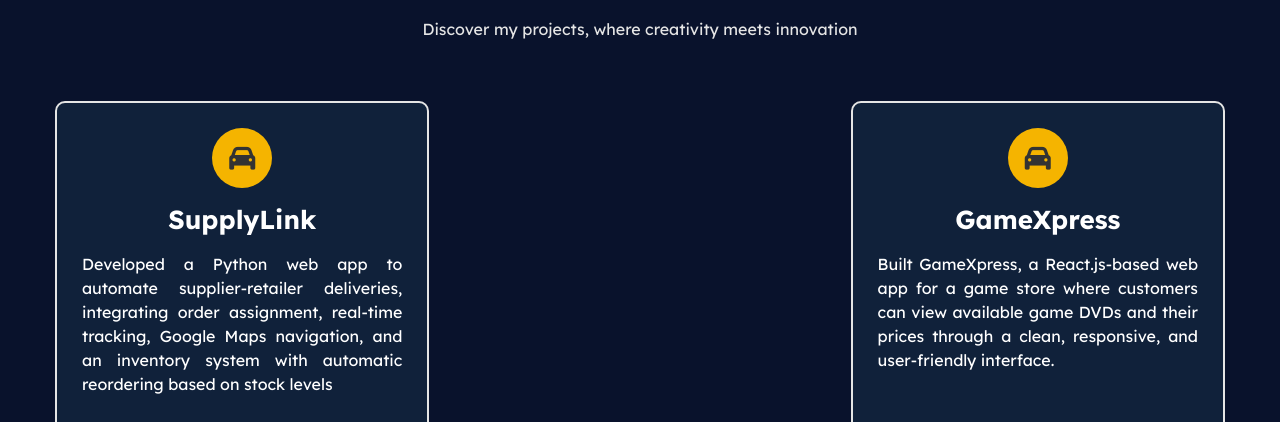
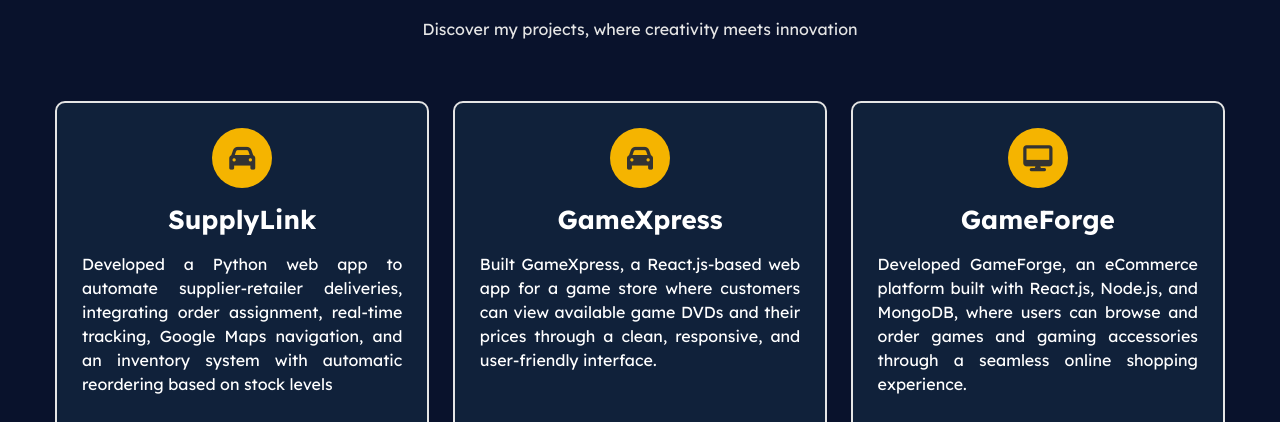
Before and after one commit to zohaibJR/Portfolio, a plain HTML site: page index.html in a window 1280 px wide. Shown: the part 2671-3093 px from the top of the page. Drawn offline with nearby package versions, Linux system fonts and the light colour scheme.

Commit message:
Unhiidden 3rd Project

```diff
--- a/index.html
+++ b/index.html
@@ -273,7 +273,7 @@
                 </div>
 
                 <!-- 3rd Project -->
-                <!-- <div class="project">
+                <div class="project">
                     <i class="fa fa-desktop"></i>
                     <h4>GameForge</h4>
                     <p>Developed GameForge, an eCommerce platform built with React.js, Node.js, and MongoDB, where users can browse and order games and gaming accessories through a seamless online shopping experience.</p>
@@ -284,8 +284,8 @@
                         <img src="Files/6-Node.png" style="width: 60px;"  alt="">
                         <img src="Files/7-SQL.png" style="width: 60px;"  alt="">
                     </div>
-                    <button>Button 3</button>
-                </div> -->
+                    <!-- <button>Button 3</button> -->
+                </div>
 
 
 
```
